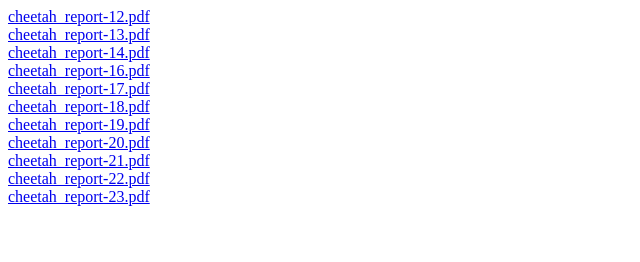
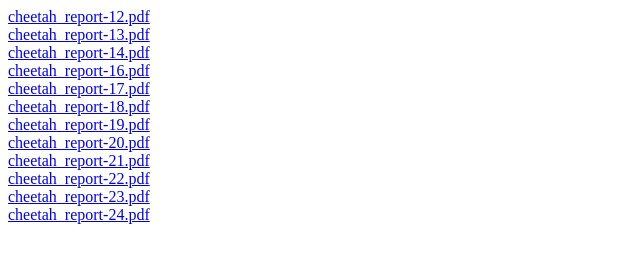
Before and after one commit to thescouser89/cheetah_report, a plain HTML site: page index.html in a window 1280 px wide. Shown: the whole page, without its empty margins (0-640 px from the left). Drawn offline with Linux system fonts and the light colour scheme.

Commit message:
Travis CI autocommit from travis build 24

```diff
--- a/index.html
+++ b/index.html
@@ -10,3 +10,4 @@
 <a href="cheetah_report-21.pdf">cheetah_report-21.pdf</a><br/>
 <a href="cheetah_report-22.pdf">cheetah_report-22.pdf</a><br/>
 <a href="cheetah_report-23.pdf">cheetah_report-23.pdf</a><br/>
+<a href="cheetah_report-24.pdf">cheetah_report-24.pdf</a><br/>
```
Also changed, not shown: 1 other file.
